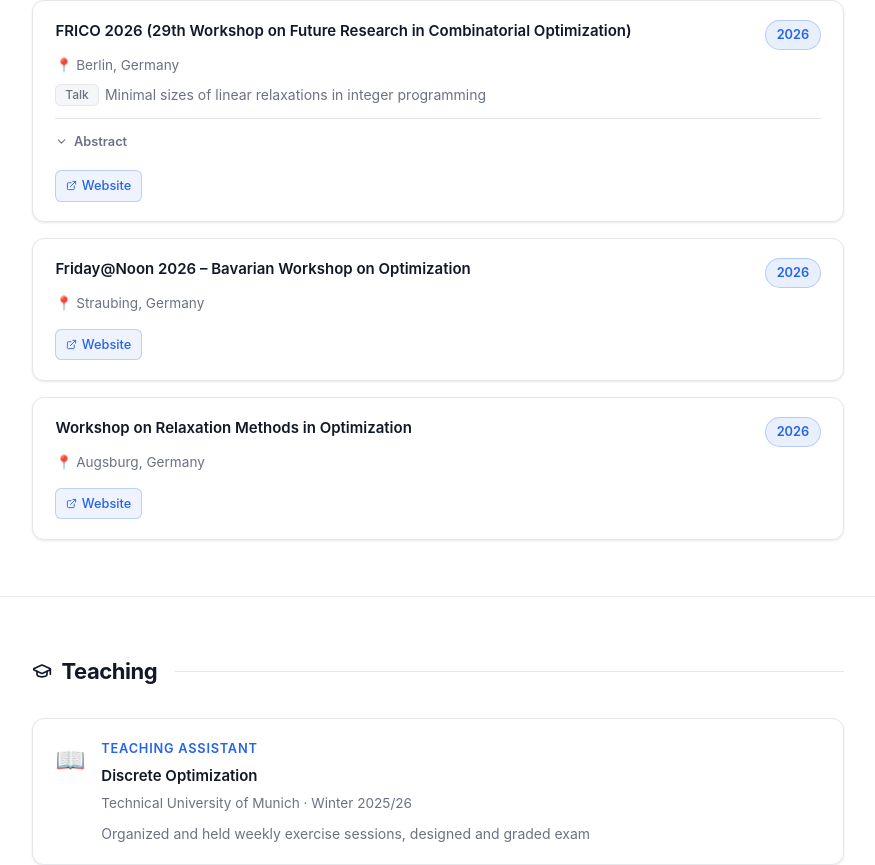
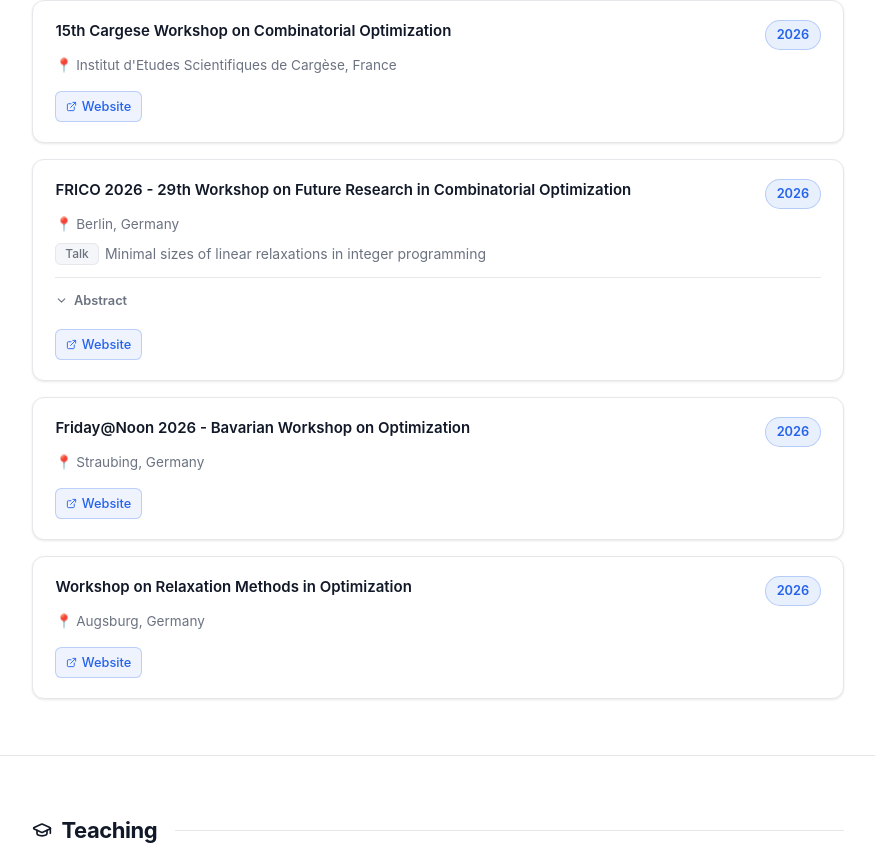
Before and after one commit to SimonKeil/simonkeil.github.io, a React (Vite) app: page / in a window 1280 px wide. Shown: the part 1017-1882 px from the top of the page, without its empty margins (202-1077 px from the left). Built offline with nearby package versions, Linux system fonts and the light colour scheme.

Commit message:
added cargese and 26/27 teaching

```diff
--- a/src/components/TeachingSection.jsx
+++ b/src/components/TeachingSection.jsx
@@ -17,7 +17,7 @@ const TEACHING = [
     role: 'Teaching Assistant',
     title: 'Discrete Optimization',
     institution: 'Technical University of Munich',
-    terms: 'Winter 2025/26',
+    terms: 'Winter 2025/26, 2026/27',
     description:
       'Organized and held weekly exercise sessions, designed and graded exam',
   },
--- a/src/components/WorkshopsSection.jsx
+++ b/src/components/WorkshopsSection.jsx
@@ -11,19 +11,26 @@ const EVENTS = [
   },
   {
     id: 2,
-    title: 'Friday@Noon 2026 – Bavarian Workshop on Optimization',
+    title: 'Friday@Noon 2026 - Bavarian Workshop on Optimization',
     location: 'Straubing, Germany',
     year: 2026,
     links: [{ label: 'Website', href: 'https://odm.cs.tum.de/en/conferences/fridaynoon-2026' }],
   },
   {
     id: 3,
-    title: 'FRICO 2026 (29th Workshop on Future Research in Combinatorial Optimization)',
+    title: 'FRICO 2026 - 29th Workshop on Future Research in Combinatorial Optimization',
     location: 'Berlin, Germany',
     year: 2026,
     contribution: { type: 'Talk', title: 'Minimal sizes of linear relaxations in integer programming' },
     links: [{ label: 'Website', href: 'https://www3.math.tu-berlin.de/combi/frico26/' }],
     abstract: String.raw`A central theme in combinatorial optimization is to represent a set of feasible solutions as a set of integer points $X$ in an appropriate space and to optimize a linear function over them. To treat this problem algorithmically, a common approach is to devise a system of linear inequalities whose feasible integer points are precisely $X$. The smallest number of inequalities in such a system that does not use auxiliary variables is called the relaxation complexity $\operatorname{rc}(X)$. In this talk, we discuss the relaxation complexity of the arguably simplest full-dimensional set of integer points, the discrete standard simplex. Surprisingly, the number of inequalities needed in a relaxation depends strongly on the coefficients that are allowed: While it is known that a linear number of inequalities is needed when only using rational coefficients, we present an explicit and elementary construction showing that a logarithmic number of inequalities suffices when irrational coefficients are allowed.`,
+  },
+  {
+    id: 4,
+    title: '15th Cargese Workshop on Combinatorial Optimization',
+    location: 'Institut d\'Etudes Scientifiques de Cargèse, France',
+    year: 2026,
+    links: [{ label: 'Website', href: 'https://www.cargese.org/2026/' }],
   },
   // {
   //   id: 3,
```
